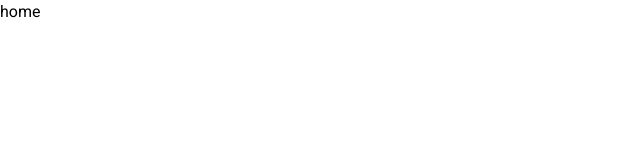
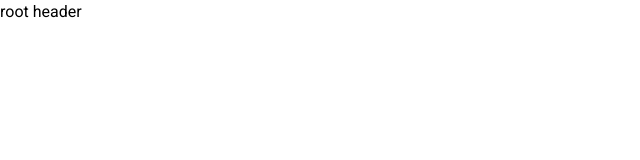
Before and after one commit to guivictorr/coffeetime, a React (Vite) app: page / in a window 1280 px wide. Shown: the top 160 px of the page, without its empty margins (0-640 px from the left). Built offline with nearby package versions, Linux system fonts and the light colour scheme.

Commit message:
feat: created a root layout and creating nested pages

```diff
--- /dev/null
+++ b/src/pages/root.tsx
@@ -0,0 +1,13 @@
+import { Outlet } from 'react-router-dom';
+
+export default function Root() {
+  return (
+    <section>
+      <header>root header</header>
+
+      <div>
+        <Outlet />
+      </div>
+    </section>
+  );
+}
--- a/src/routes/index.tsx
+++ b/src/routes/index.tsx
@@ -1,9 +1,21 @@
+import { lazy } from 'react';
 import { RouterProvider, createBrowserRouter } from 'react-router-dom';
+const Root = lazy(() => import('../pages/root'));
 
 const router = createBrowserRouter([
   {
     path: '/',
-    element: <div>home</div>,
+    element: <Root />,
+    children: [
+      {
+        path: 'checkout',
+        element: <h1>checkout</h1>,
+      },
+      {
+        path: 'confirmation',
+        element: <h1>confirmation</h1>,
+      },
+    ],
   },
 ]);
 
```
